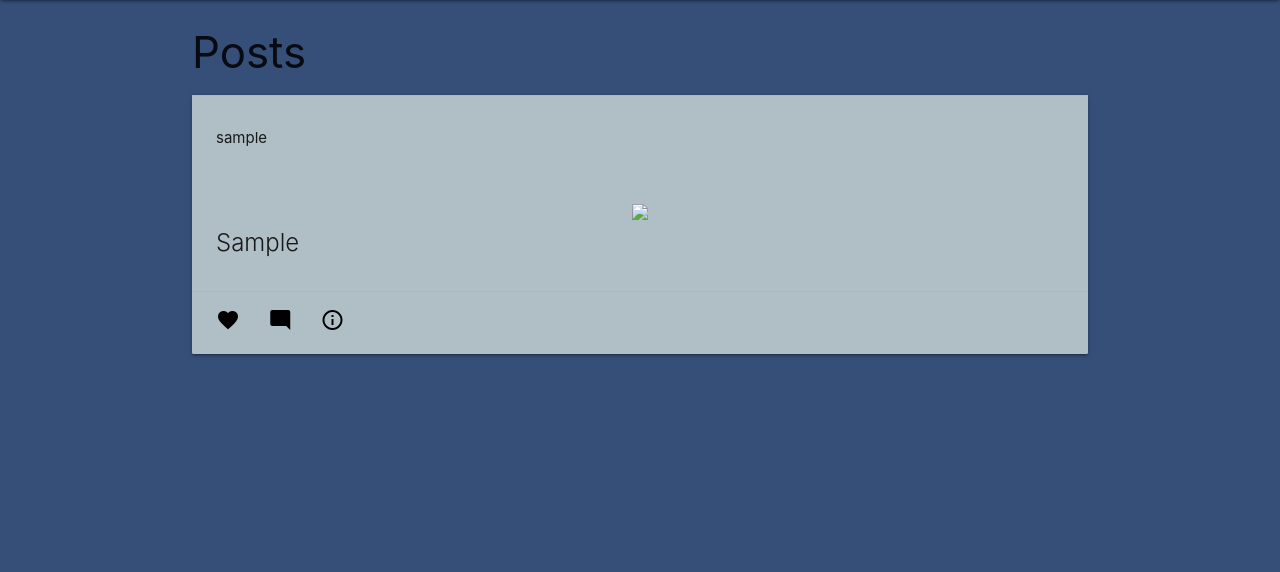
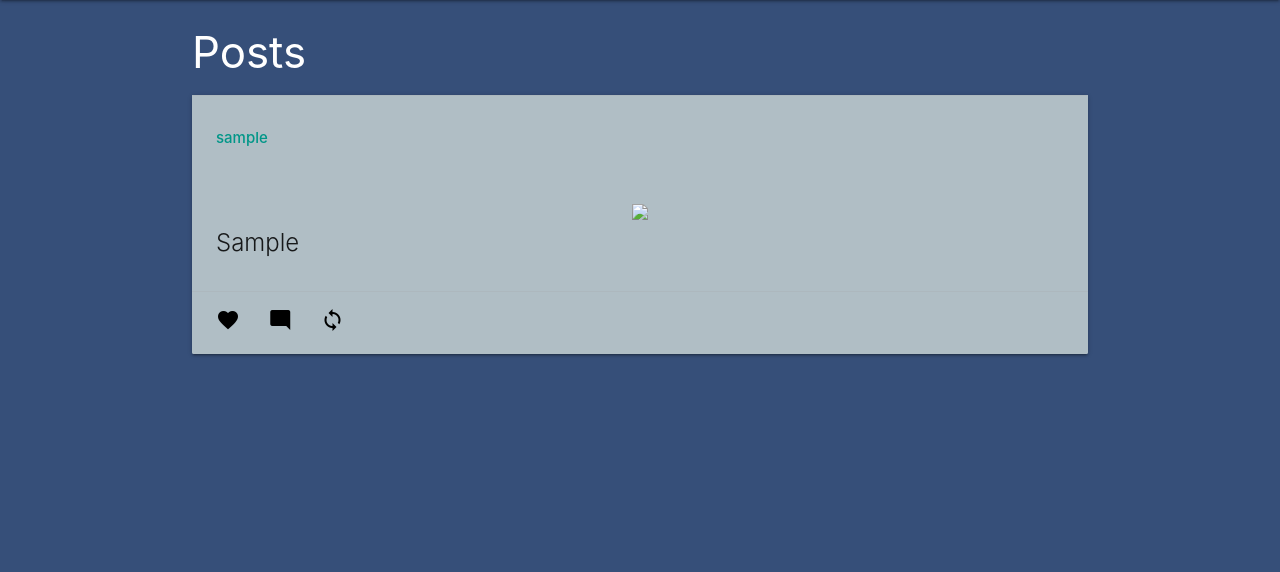
Before and after one commit to 5amlim/my_blogger, a Django app: template main_app/templates/post/index.html in a window 1280 px wide. Shown: the part 64-636 px from the top of the page. Run offline with Django 4.2, Linux system fonts and the light colour scheme; the template is opened without the code that fills it: values that come from a table or form of the project are taken from there, others are empty; a user stored in the database is signed in; tables that the repository leaves empty hold one stand-in row (values such as "Sample post").

Commit message:
change username color

```diff
--- a/main_app/templates/post/index.html
+++ b/main_app/templates/post/index.html
@@ -1,12 +1,12 @@
 {% extends 'base.html' %} {% block content %}
-<h3>Posts</h3>
+<h3 class="white-text">Posts</h3>
 {% for post in posts %}
 <div class="card blue-grey lighten-3">
   <div class="card-action">
     {%if user.is_authenticated%}
-    <p>{{post.user.profile.username}}</p>
+    <p class="teal-text"><strong>{{post.user.profile.username}}</strong></p>
     {%else%}
-    <p class="teal-text"><strong>{{post.user.profile.username}}</strong></p>
+    <p class="indigo-text">{{post.user.profile.username}}</p>
     {%endif%}
   </div>
   <div class="card-content">
@@ -25,7 +25,7 @@
     <a href=""><i class="material-icons red-text">favorite</i></a>
     {%endif%}
     <a href=""><i class="material-icons black-text">mode_comment</i></a>
-    <a href=""><i class="material-icons black-text">info_outline</i></a>
+    <a href=""><i class="material-icons black-text">loop</i></a>
   </div>
   {%endif%}
 </div>
```
